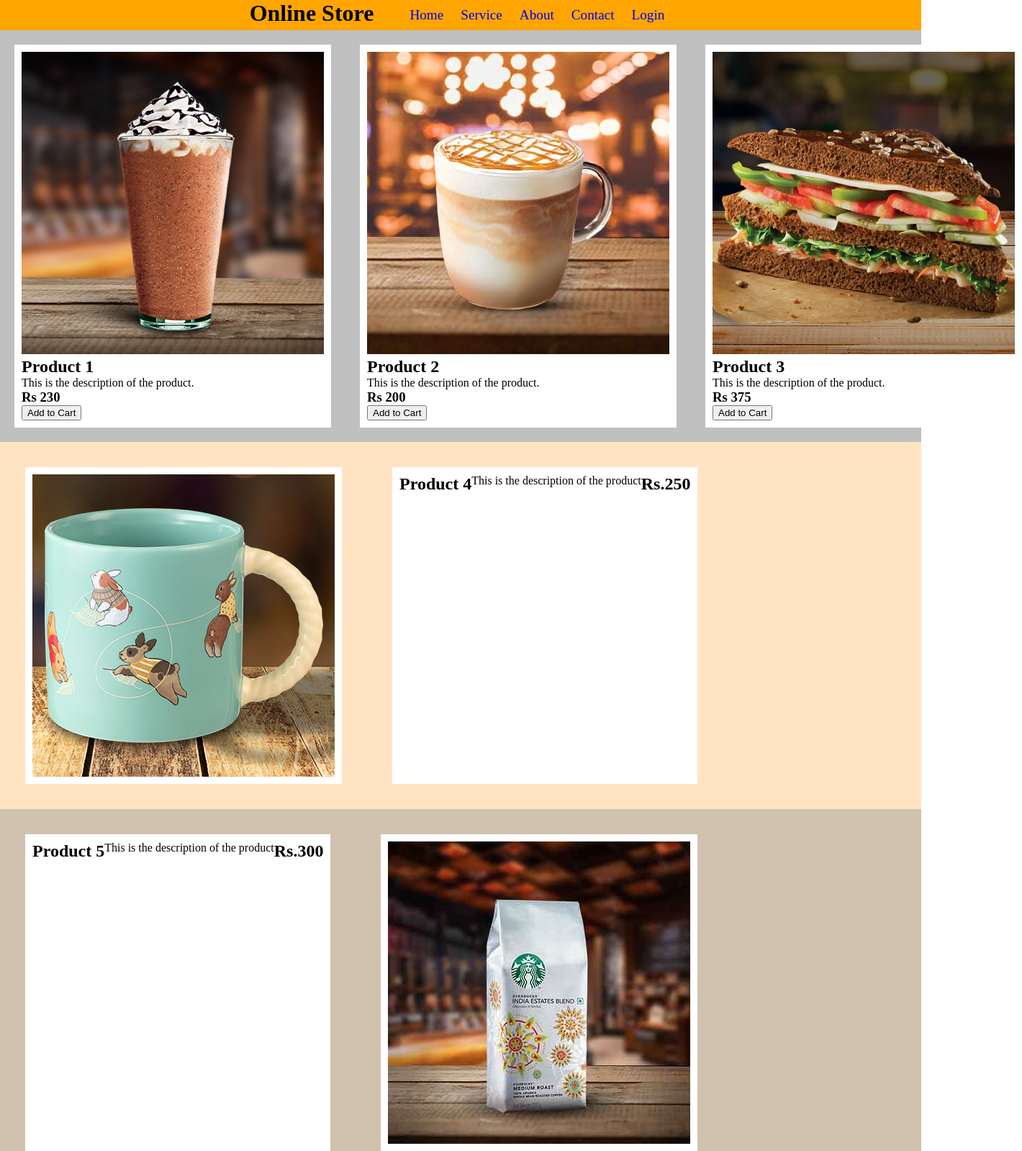
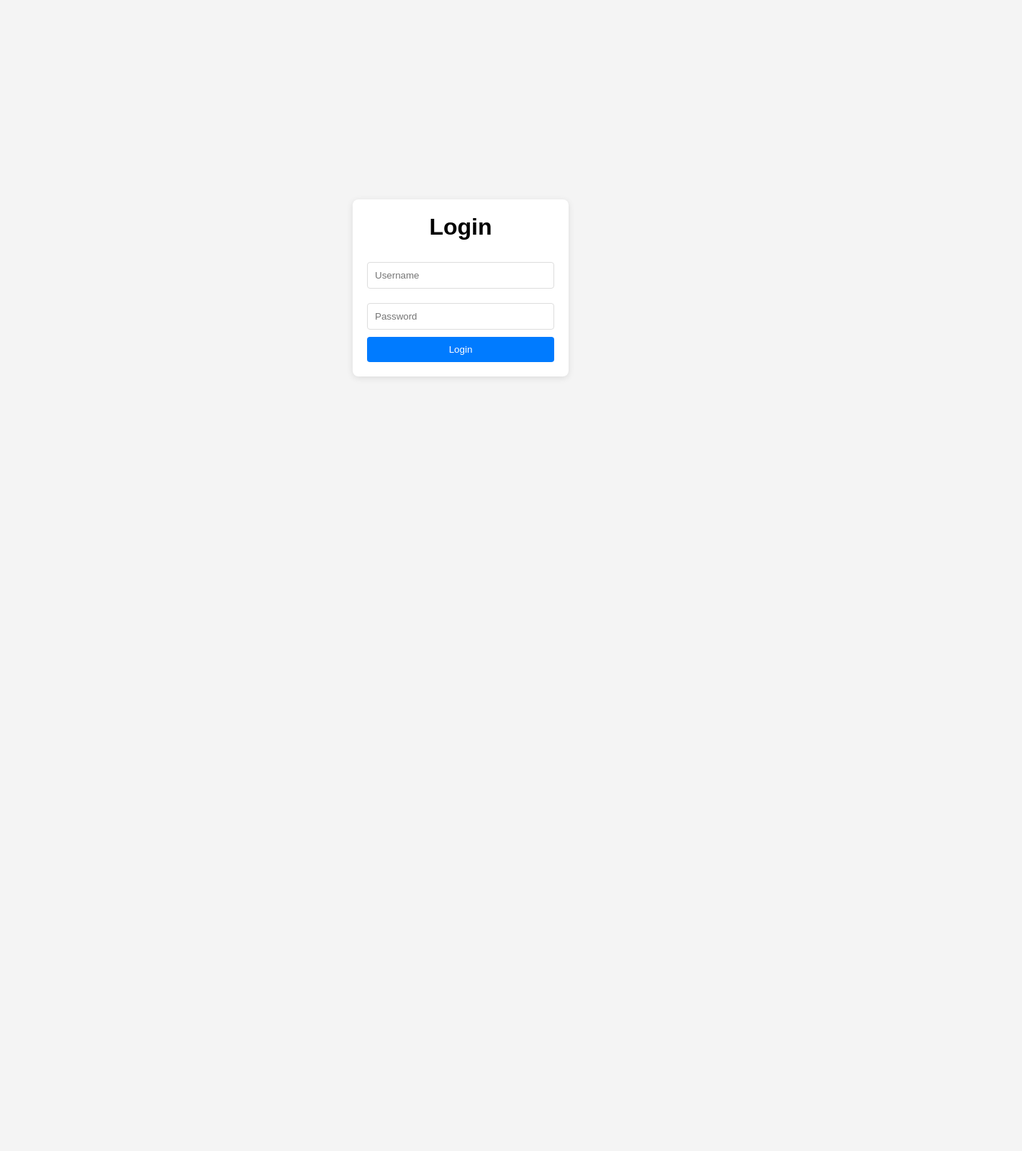
Before and after one commit to Praneeth8888/online-store, a plain HTML site: page login.html in a window 1280 px wide. Shown: the top 1599 px of the page at 72% size, 1420 px wide, since content can reach past the window. After the commit the page ends 800 px from the top, so only its background shows below. Drawn offline with Linux system fonts and the light colour scheme.

Commit message:
Update login.html

```diff
--- a/login.html
+++ b/login.html
@@ -1,124 +1,64 @@
 <!DOCTYPE html>
 <html lang="en">
 <head>
-    <meta charset="UTF-8" />
-    <meta name="viewport" content="width=device-width, initial-scale=1.0" />
-    <title>Online-Store</title>
+    <meta charset="UTF-8">
+    <meta name="viewport" content="width=device-width, initial-scale=1.0">
+    <title>Login Page</title>
     <style>
         * {
-        margin: 0px;
+            margin: 0;
+            padding: 0;
+            box-sizing: border-box;
         }
-
-      .container {
-        background-color: white;
-      }
-      .header {
+        body {
+            font-family: Arial, sans-serif;
             display: flex;
             justify-content: center;
-        background-color: orange;
+            align-items: center;
+            height: 100vh;
+            margin: 0;
+            background-color: #f4f4f4;
         }
-      .row {
-        display: flex;
-        justify-content:space-evenly;
-        background-color: silver;
+        .login-container {
+            background: #fff;
+            padding: 20px;
+            border-radius: 8px;
+            box-shadow: 0 2px 10px rgba(0, 0, 0, 0.1);
+            width: 300px;
         }
-      .row1 {
-        display: flex;
-        justify-content:left;
-        background-color:bisque;
-
+        .login-container h1 {
+            text-align: center;
+            margin-bottom: 20px;
         }
-      .row2 {
-        display: flex;
-        justify-content:left;
-        background-color:rgb(209, 194, 175);
-
+        .login-container input {
+            width: 100%;
+            padding: 10px;
+            margin: 10px 0;
+            border: 1px solid #ddd;
+            border-radius: 4px;
         }
-      .box {
-        background-color: white;
-        margin: 20px;
+        .login-container button {
+            width: 100%;
             padding: 10px;
+            background-color: #007BFF;
+            color: white;
+            border: none;
+            border-radius: 4px;
+            cursor: pointer;
         }
-      .box1 {
-        display:flex;
-        background-color: white;
-        margin: 35px;
-        padding:10px;
-
-      }
-
-      li {
-        display:inline-block;
-        padding: 10px;
-        font-size: larger;
-      }
-      a{
-        text-decoration: none;
-      }
-      a:hover {
-        text-decoration: underline;
+        .login-container button:hover {
+            background-color: #0056b3;
         }
     </style>
 </head>
 <body>
-    <div class="container">
-      <div class="header">
-        <div><h1>Online Store</h1></div>
-        <div>
-          <ul>
-            <li><a href="#">Home</a></li>
-            <li><a href="#">Service</a></li>
-            <li><a href="#">About</a></li>
-            <li><a href="#">Contact</a></li>
-            <li><a href="login.html">Login</a></li>
-          </ul>
-        </div>
-      </div>
-      <div class="row">
-        <div class="box">
-          <img src="/assets/images/1.png" />
-          <h2>Product 1</h2>
-          <p>This is the description of the product.</p>
-          <h3>Rs 230</h3>
-          <button>Add to Cart</button>
-        </div>
-        <div class="box">
-          <img src="/assets/images/2.png" />
-          <h2>Product 2</h2>
-          <p>This is the description of the product.</p>
-          <h3>Rs 200</h3>
-          <button>Add to Cart</button>
-        </div>
-        <div class="box">
-          <img src="/assets/images/3.png" />
-          <h2>Product 3</h2>
-          <p>This is the description of the product.</p>
-          <h3>Rs 375</h3>
-          <button>Add to Cart</button>
-        </div>
-      </div>
-
-      <div class="row1">
-        <div class="box1">
-      <img src="/assets/images/4.png" />
-      </div>
-      <div class="box1">
-        <h2>Product 4</h2>
-        <p>This is the description of the product</p>
-     <h2>Rs.250</h2>
-      </div>
-    </div>
-
-    <div class="row2">
-      <div class="box1">
-        <h2>Product 5</h2>
-        <p>This is the description of the product</p>
-      <h2>Rs.300</h2>
-      </div>
-      <div class="box1">
-    <img src="/assets/images/5.png" />
-    </div>
-    </div>
+    <div class="login-container">
+        <h1>Login</h1>
+        <form action="index.html" method="GET">
+            <input type="text" name="username" placeholder="Username" required>
+            <input type="password" name="password" placeholder="Password" required>
+            <button type="submit">Login</button>
+        </form>
     </div>
 </body>
 </html>
```
Lines whose indentation alone changed are shown as unchanged.
